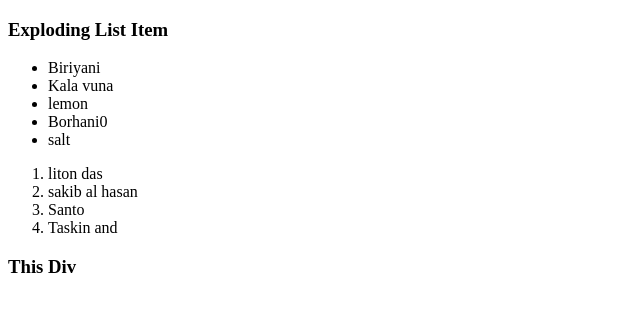
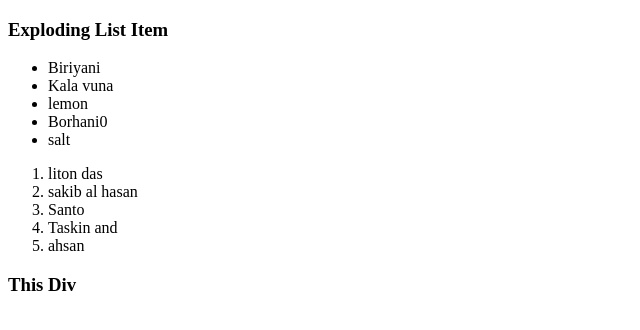
Before and after one commit to adnanalemran/Projects, a plain HTML site: page Module 1/myFristWebsite/list.html in a window 1280 px wide. Shown: the whole page, without its empty margins (0-640 px from the left). Drawn offline with Linux system fonts and the light colour scheme.

Commit message:
ahasn add

```diff
--- a/Module 1/myFristWebsite/list.html
+++ b/Module 1/myFristWebsite/list.html
@@ -20,6 +20,7 @@
     <li>sakib al hasan</li>
     <li>Santo</li>
     <li>Taskin and</li>
+    <li>ahsan</li>
 </ol>
 <h3>This Div</h3>
 
```
